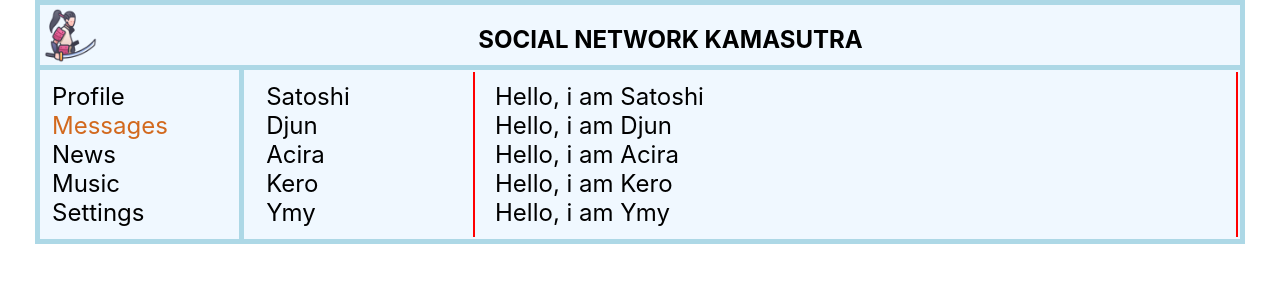
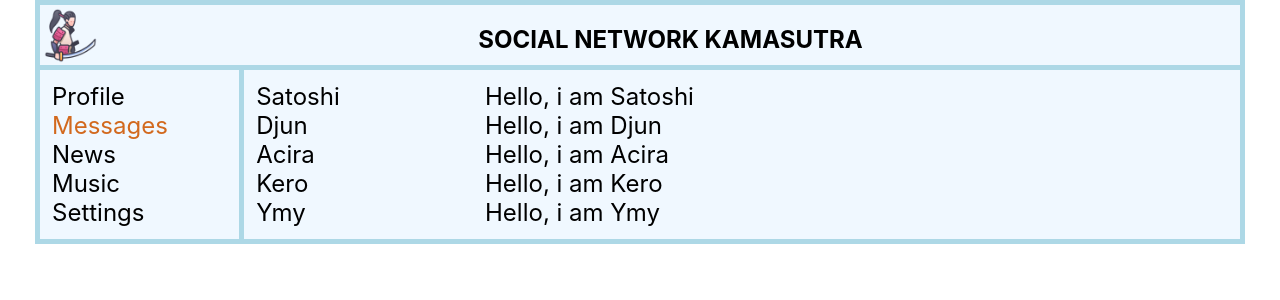
Before and after one commit to Rumata-SL/Social_Network, a React (Create React App) app: page /Dialogs in a window 1280 px wide. Shown: the top 300 px of the page. Built offline with nearby package versions, Linux system fonts and the light colour scheme.

Commit message:
Slight changes

```diff
--- a/src/App.tsx
+++ b/src/App.tsx
@@ -20,7 +20,7 @@ function App() {
                 <div className="app-wrapper-content">
                     <Routes>
                         <Route path="/Profile" element={<Profile/>}/>
-                        <Route path="/Dialogs" element={<Dialogs/>}/>
+                        <Route path="/Dialogs/*" element={<Dialogs/>}/>
                         <Route path="/News" element={<News/>}/>
                         <Route path="/Music" element={<Music/>}/>
                         <Route path="/Settings" element={<Settings/>}/>
--- a/src/components/dialogs/dialogs.module.css
+++ b/src/components/dialogs/dialogs.module.css
@@ -2,10 +2,10 @@
     display: grid;
     grid-template-columns: 3fr 10fr;
 }
+.dialog{
+    margin: 10px 0 10px 10px;
 
-.dialog_items {
-    font-family:  BlinkMacSystemFont, 'Segoe UI', 'Roboto', 'Oxygen', 'Ubuntu', 'Cantarell', 'Fira Sans', 'Droid Sans', 'Helvetica Neue', sans-serif;
-    margin-left: 10px;
-    border-right: solid 2px red;
-    padding: 10px;
 }
+.message{
+    margin: 10px 0 10px 10px;
+}
--- a/src/components/dialogs/dialogs.tsx
+++ b/src/components/dialogs/dialogs.tsx
@@ -7,10 +7,10 @@ import {DialogsUsers} from "./dialogsusers/dialogsuser"
 export const Dialogs = () => {
     return (
         <div className={d.dialogs}>
-            <div className={d.dialog_items}>
+            <div className={d.dialog}>
                 <DialogsUsers />
             </div>
-            <div className={d.dialog_items}>
+            <div className={d.message}>
                 <UserMessage/>
             </div>
         </div>
--- a/src/components/dialogs/dialogsusers/dialogsuser.tsx
+++ b/src/components/dialogs/dialogsusers/dialogsuser.tsx
@@ -17,7 +17,7 @@ const DUsers = [
 export const DialogsUsers: FC= () => {
     let DUser = DUsers.map(item => {
         return (
-            <div key={item.id} className={du.item}>
+            <div key={item.id}>
                 <NavLink to={`${item.id}`}>{item.name}</NavLink>
             </div>
         )
--- a/src/components/dialogs/usermessage/usermessage.tsx
+++ b/src/components/dialogs/usermessage/usermessage.tsx
@@ -1,6 +1,5 @@
 import React, {FC} from "react";
 import dm from "../dialogs.module.css";
-import {NavLink} from "react-router-dom";
 
 type MessageProps = {
     id: number;
@@ -19,7 +18,7 @@ export const UserMessage: FC = () => {
         return (
                 <div>
                     <a key={item.id}> {item.message} </a>
-                        </div>
+                </div>
         )
     });
     return (
```
